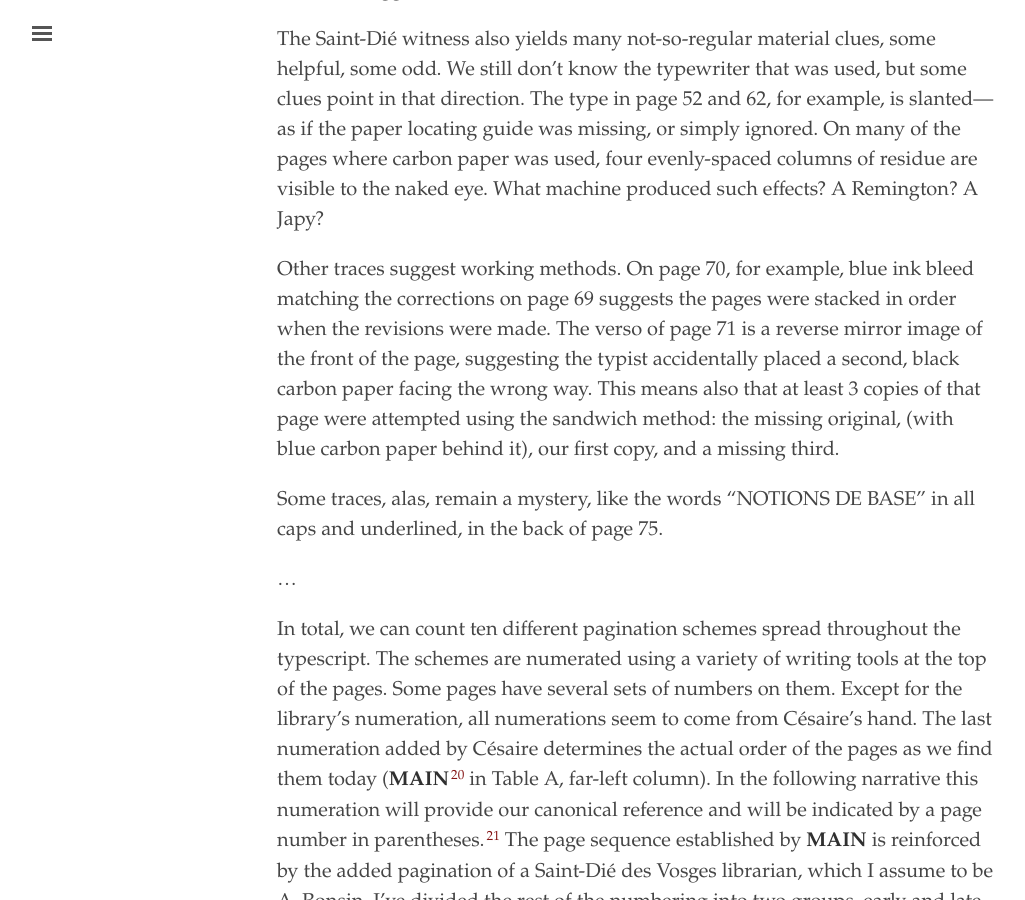
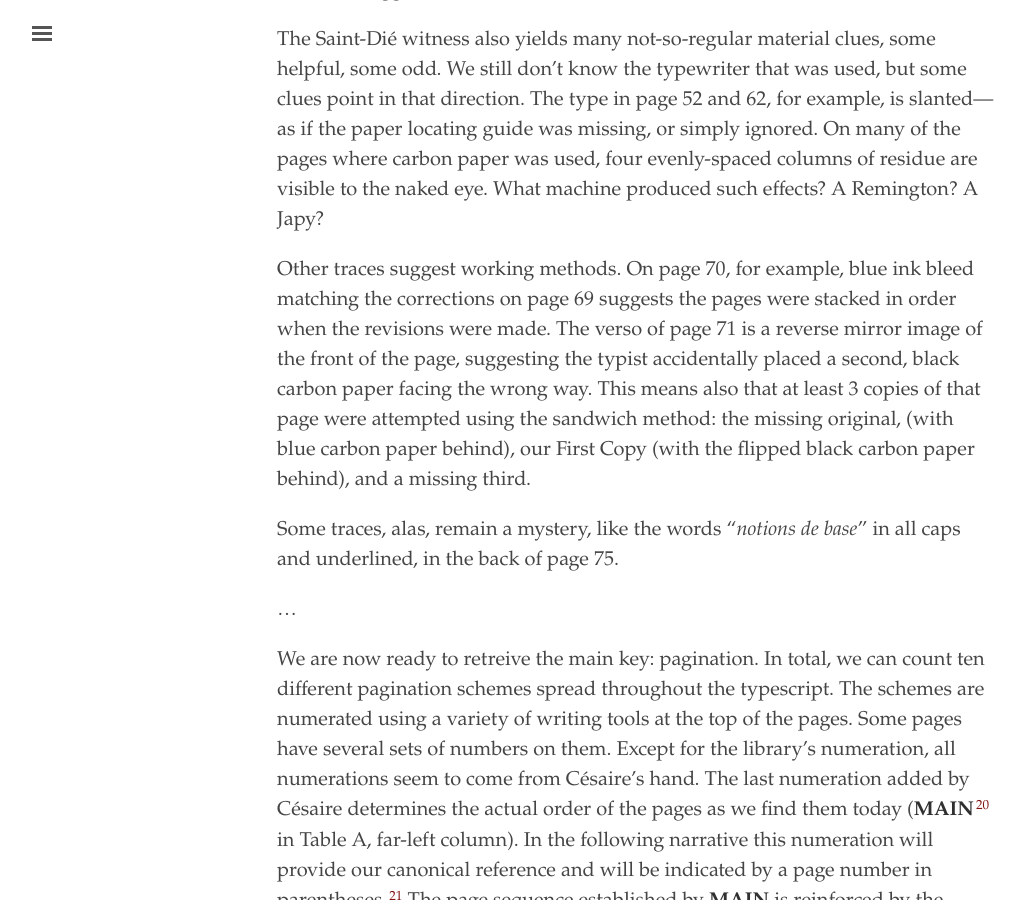
Before and after one commit to elotroalex/record, a Jekyll site: the page built from _chapters/01-nebula.md, in a window 1280 px wide and 900 px high, scrolled down 12612 px. Shown: the whole window, without its empty margins (3-1028 px from the left). Built offline with Jekyll 4.4.1, drawn with Linux system fonts in a browser that asks for light colours.

Commit message:
tweaks to codicology

```diff
--- a/_chapters/01-nebula.md
+++ b/_chapters/01-nebula.md
@@ -139,13 +139,13 @@ The last of the regular features is the uneven use of underlines under the speak
 
 The Saint-Dié witness also yields many not-so-regular material clues, some helpful, some odd. We still don't know the typewriter that was used, but some clues point in that direction. The type in page 52 and 62, for example, is slanted—as if the paper locating guide was missing, or simply ignored. On many of the pages where carbon paper was used, four evenly-spaced columns of residue are visible to the naked eye. What machine produced such effects? A Remington? A Japy?
 
-Other traces suggest working methods. On page 70, for example, blue ink bleed matching the corrections on page 69 suggests the pages were stacked in order when the revisions were made. The verso of page 71 is a reverse mirror image of the front of the page, suggesting the typist accidentally placed a second, black carbon paper facing the wrong way. This means also that at least 3 copies of that page were attempted using the sandwich method: the missing original, (with blue carbon paper behind it), our first copy, and a missing third.
+Other traces suggest working methods. On page 70, for example, blue ink bleed matching the corrections on page 69 suggests the pages were stacked in order when the revisions were made. The verso of page 71 is a reverse mirror image of the front of the page, suggesting the typist accidentally placed a second, black carbon paper facing the wrong way. This means also that at least 3 copies of that page were attempted using the sandwich method: the missing original, (with blue carbon paper behind), our First Copy (with the flipped black carbon paper behind), and a missing third.
 
-Some traces, alas, remain a mystery, like the words "NOTIONS DE BASE" in all caps and underlined, in the back of page 75.
+Some traces, alas, remain a mystery, like the words "*notions de base*" in all caps and underlined, in the back of page 75.
 
 ...
 
-In total, we can count ten different pagination schemes spread throughout the typescript. The schemes are numerated using a variety of writing tools at the top of the pages. Some pages have several sets of numbers on them. Except for the library’s numeration, all numerations seem to come from Césaire’s hand. The last numeration added by Césaire determines the actual order of the pages as we find them today (**MAIN**[^14] in Table A, far-left column). In the following narrative this numeration will provide our canonical reference and will be indicated by a page number in parentheses.[^15] The page sequence established by **MAIN** is reinforced by the added pagination of a Saint-Dié des Vosges librarian, which I assume to be A. Ronsin. I’ve divided the rest of the numbering into two groups, early and late. The late paginations (**Late A**, **Late B** and **Late C**) begin when **Late A** introduces a continuous numeration that encompasses and organizes most of the text as we find it now, going from **Late A** 1 to **Late A** 103. The early ones (**Early A**, **Early B**, **Type**, **Early C** and **Early D**) mark a period of reorientation and experiment, where whole sections will change relative position or be heavily revised. The different pagination numbers also provide us with the principal criteria for re-organizing the text into smaller blocks to help us orient our genetic analysis of the text.
+We are now ready to retreive the main key: pagination. In total, we can count ten different pagination schemes spread throughout the typescript. The schemes are numerated using a variety of writing tools at the top of the pages. Some pages have several sets of numbers on them. Except for the library’s numeration, all numerations seem to come from Césaire’s hand. The last numeration added by Césaire determines the actual order of the pages as we find them today (**MAIN**[^14] in Table A, far-left column). In the following narrative this numeration will provide our canonical reference and will be indicated by a page number in parentheses.[^15] The page sequence established by **MAIN** is reinforced by the added pagination of a Saint-Dié des Vosges librarian, which I assume to be A. Ronsin. I’ve divided the rest of the numbering into two groups, early and late. The late paginations (**Late A**, **Late B** and **Late C**) begin when **Late A** introduces a continuous numeration that encompasses and organizes most of the text as we find it now, going from **Late A** 1 to **Late A** 103. The early ones (**Early A**, **Early B**, **Type**, **Early C** and **Early D**) mark a period of reorientation and experiment, where whole sections will change relative position or be heavily revised. The different pagination numbers also provide us with the principal criteria for re-organizing the text into smaller blocks to help us orient our genetic analysis of the text.
 
 ![](media/image4.gif){width="6.495833333333334in"
 height="1.6784722222222221in"}
```
